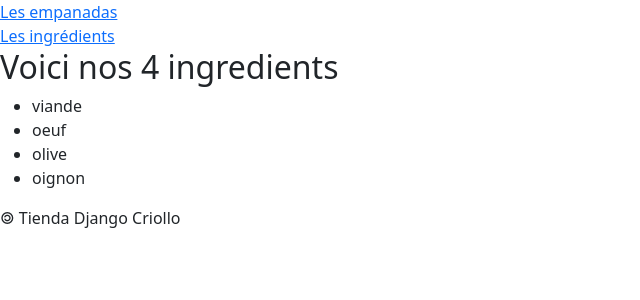
After one commit to Axel-Judd-RATOVO-PESIN/Site-empanada, a Django app: page /ingredients/ in a window 1280 px wide. The commit adds this page. Shown: the top 300 px of the page, without its empty margins (0-640 px from the left). Run offline with Django 5.2, Linux system fonts and the light colour scheme; data comes from the database, SQL or seed files in the repository.

Commit message:
Ajout des modification | TP3 FINIS -> TP4 A COMMENCER

```diff
--- /dev/null
+++ b/tienda/empanadas/templates/empanadas/ingredients.html
@@ -0,0 +1,29 @@
+<!DOCTYPE html>
+<html lang="fr">
+        <head>
+                <meta charset="utf-8">
+                <title>les ingredients</title>
+		<link href="https://cdn.jsdelivr.net/npm/bootstrap@5.0.2/dist/css/bootstrap.min.css" rel="stylesheet" integrity="sha384-EVSTQN3/azprG1Anm3QDgpJLIm9Nao0Yz1ztcQTwFspd3yD65VohhpuuCOmLASjC" crossorigin="anonymous">
+
+        </head>
+        <body>
+                <header>
+                        <nav>
+                                <div><a href="/empanadas"> Les empanadas</a></div>
+                                <div><a href="/ingredients">Les ingrédients</a></div>
+                        </nav>
+                </header>
+                <main>
+                        <h2>Voici nos {{ingredients|length}} ingredients</h2>
+                        <ul>
+                                {% for ing in ingredients %}
+                                <li>{{ing}}</li>
+                                {% endfor %}
+                        </ul>
+                </main>
+                <footer>
+                &#127279; Tienda Django Criollo
+                </footer>
+		<script src="https://cdn.jsdelivr.net/npm/bootstrap@5.0.2/dist/js/bootstrap.bundle.min.js" integrity="sha384-MrcW6ZMFYlzcLA8Nl+NtUVF0sA7MsXsP1UyJoMp4YLEuNSfAP+JcXn/tWtIaxVXM" crossorigin="anonymous"></script>
+        </body>
+</html>
--- a/tienda/empanadas/views.py
+++ b/tienda/empanadas/views.py
@@ -1,9 +1,12 @@
-from django.shortcuts import render
-
 # Create your views here.
 from django.shortcuts import render
 from empanadas.models import Empanada
+from empanadas.models import Ingredient
 
 def empanadas(request):
     lesEmpanadas = Empanada.objects.all()
     return render(request,'empanadas/empanadas.html',{'empanadas' : lesEmpanadas} )
+
+def ingredients(request):
+    lesIngredients = Ingredient.objects.all()
+    return render(request, 'empanadas/ingredients.html',{'ingredients' : lesIngredients} )
--- a/tienda/tienda/urls.py
+++ b/tienda/tienda/urls.py
@@ -21,4 +21,5 @@ from empanadas import views
 urlpatterns = [
     path('admin/', admin.site.urls),
     path('empanadas/', views.empanadas),
+    path('ingredients/', views.ingredients),
 ]
```
Also changed, not shown: tienda/empanadas/templates/empanadas/empanadas.html (+15 -2 lines).
